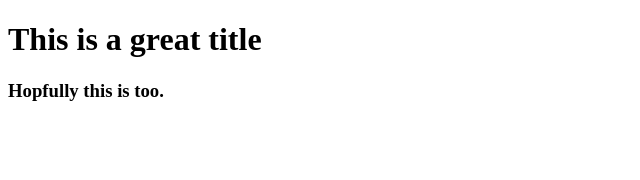
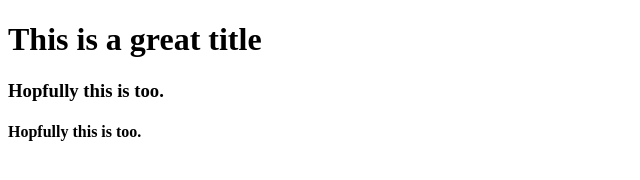
Before and after one commit to mebwel/githubCpanel, a plain HTML site: page index.html in a window 1280 px wide. Shown: the whole page, without its empty margins (0-640 px from the left). Drawn offline with Linux system fonts and the light colour scheme.

Commit message:
modified index.html with h4

```diff
--- a/index.html
+++ b/index.html
@@ -9,6 +9,7 @@
 </head>
 <h1>This is a great title</h1>
 <h3>Hopfully this is too.</h3>
+<h4>Hopfully this is too.</h4>
 
 <body>
 
```
